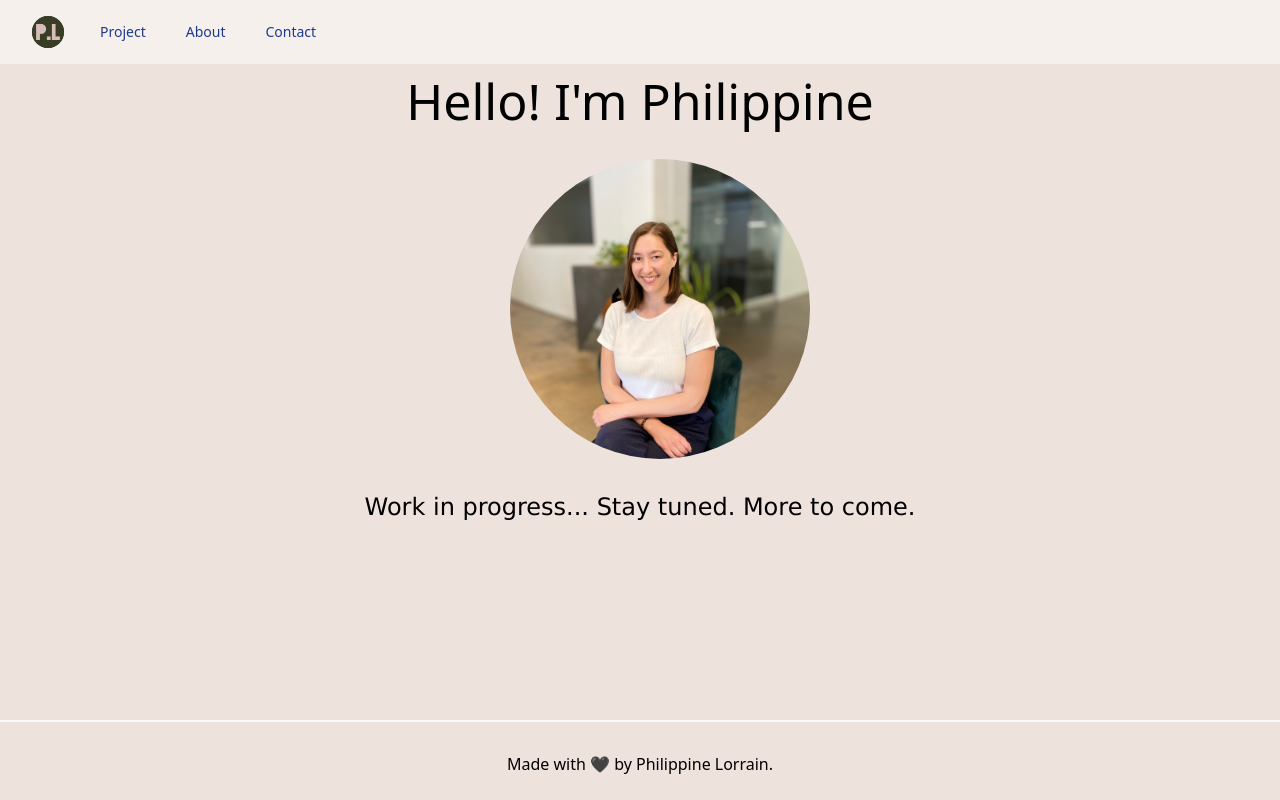
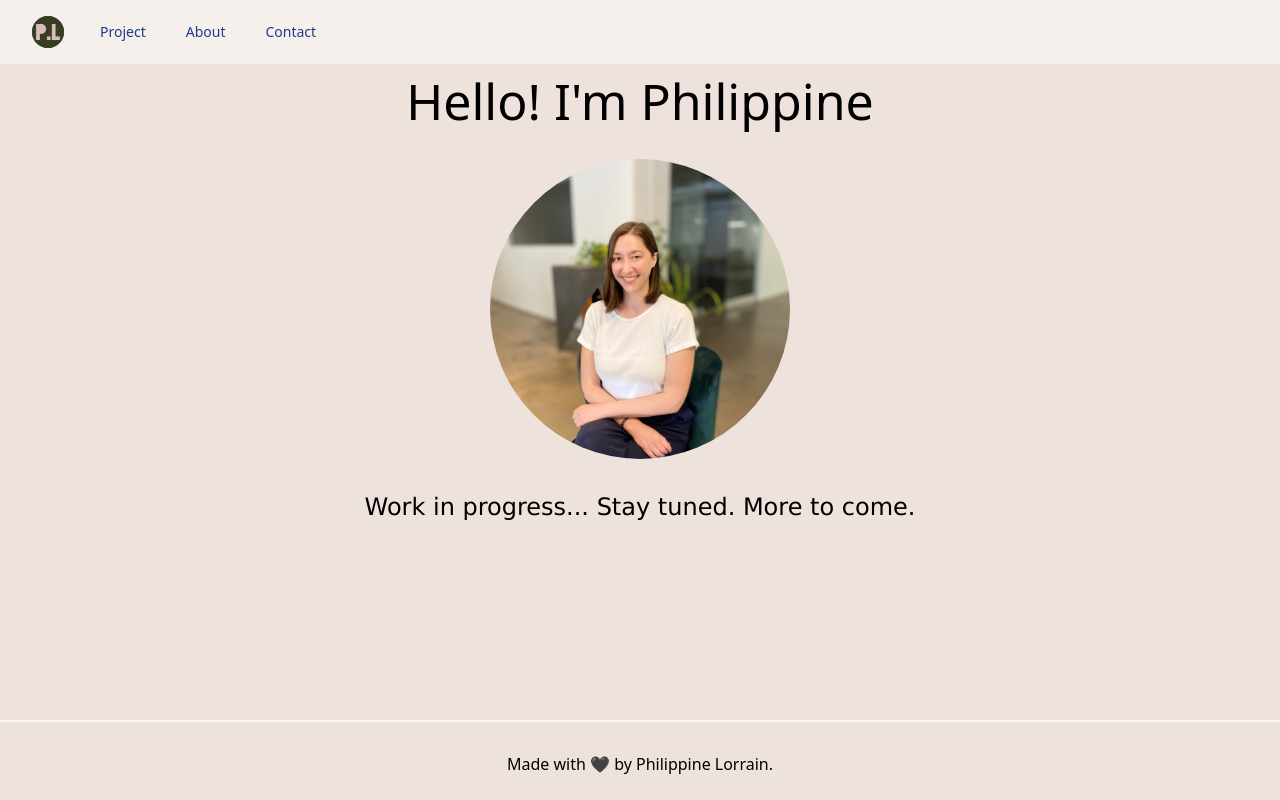
Before and after one commit to Plorrain/my-own-personnal-app, a React (Create React App) app: page / in a window 1280 px wide. Built offline with nearby package versions, Linux system fonts and the light colour scheme.

Commit message:
Index.css: trying to center image. Unsuccessful so far

```diff
--- a/src/index.css
+++ b/src/index.css
@@ -13,8 +13,9 @@ body {
 .container {
   display: flex;
   flex-direction: column;
-  text-align: justify;
-  margin-left: 20px;
+  justify-content: center;
+  /* text-align: justify; */
+  /* margin-left: 20px; */
 }
 
 .container-full {
```
